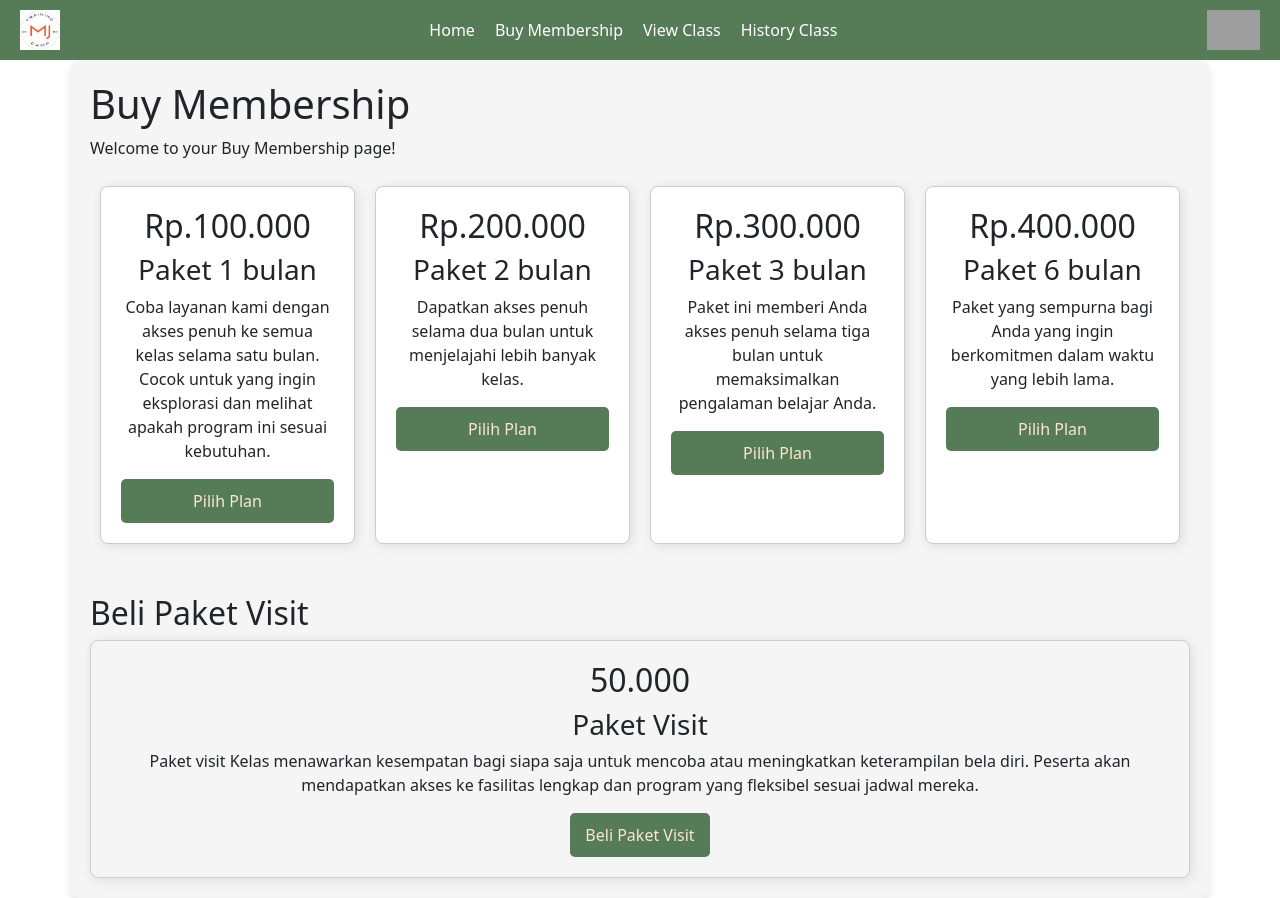
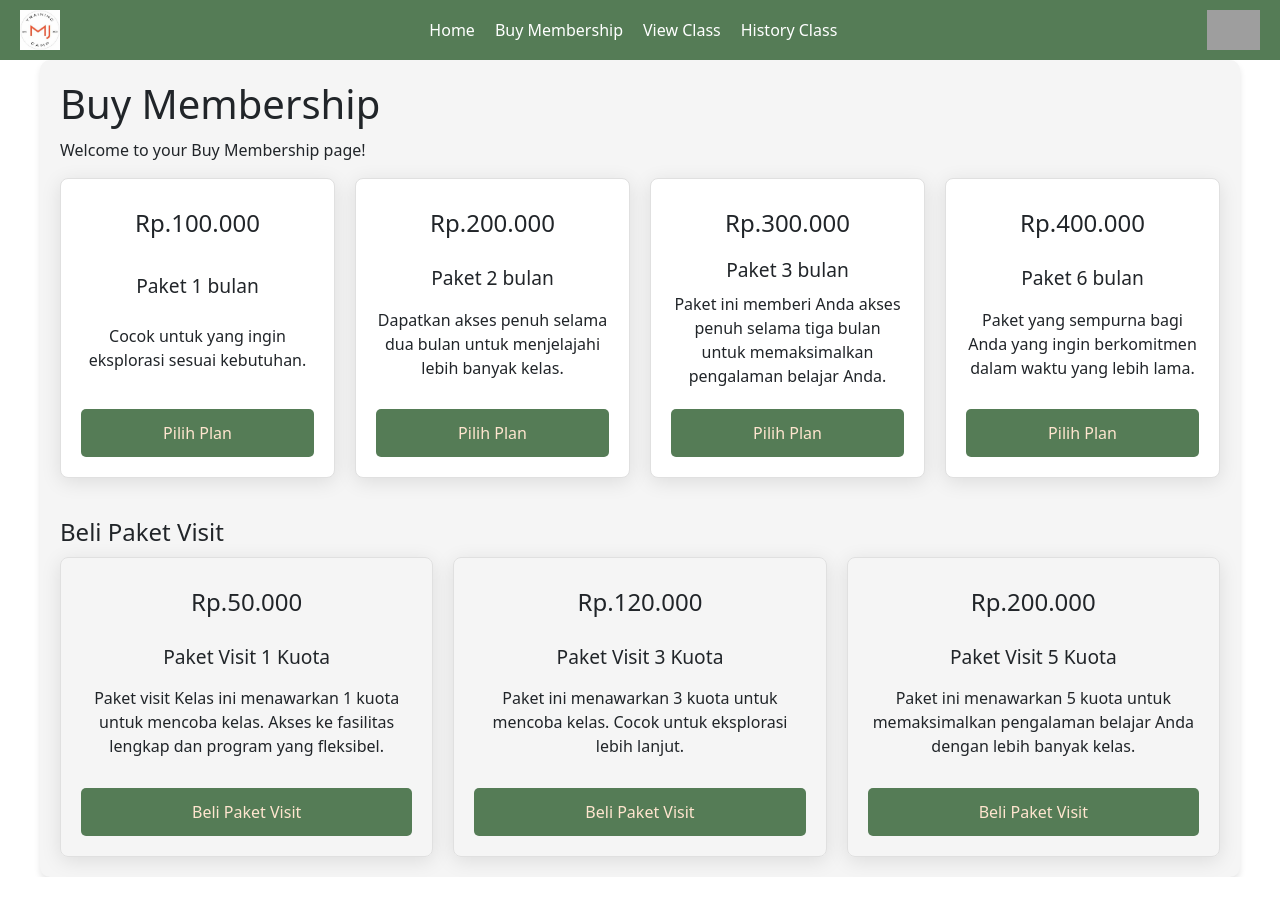
Before and after one commit to danielwidhiarto/MJTrainingCamp, a Vue app in the folder frontend/: page /buy-membership in a window 1280 px wide. After the commit the page ends 877 px from the top, so only its background shows below. Built offline with nearby package versions, Linux system fonts and the light colour scheme; sample sign-in values are in the browser's storage; grey boxes are pictures that could not be loaded.

Commit message:
buy membership page improved frontend

```diff
--- a/frontend/src/components/Member/BuyMembership.vue
+++ b/frontend/src/components/Member/BuyMembership.vue
@@ -7,44 +7,10 @@
 
       <!-- Membership Plans Section -->
       <div class="card-container">
-        <div class="card">
-          <h2>Rp.100.000</h2>
-          <h3>Paket 1 bulan</h3>
-          <p>
-            Coba layanan kami dengan akses penuh ke semua kelas selama satu
-            bulan. Cocok untuk yang ingin eksplorasi dan melihat apakah program
-            ini sesuai kebutuhan.
-          </p>
-          <button class="select-plan-button">Pilih Plan</button>
-        </div>
-
-        <div class="card">
-          <h2>Rp.200.000</h2>
-          <h3>Paket 2 bulan</h3>
-          <p>
-            Dapatkan akses penuh selama dua bulan untuk menjelajahi lebih banyak
-            kelas.
-          </p>
-          <button class="select-plan-button">Pilih Plan</button>
-        </div>
-
-        <div class="card">
-          <h2>Rp.300.000</h2>
-          <h3>Paket 3 bulan</h3>
-          <p>
-            Paket ini memberi Anda akses penuh selama tiga bulan untuk
-            memaksimalkan pengalaman belajar Anda.
-          </p>
-          <button class="select-plan-button">Pilih Plan</button>
-        </div>
-
-        <div class="card">
-          <h2>Rp.400.000</h2>
-          <h3>Paket 6 bulan</h3>
-          <p>
-            Paket yang sempurna bagi Anda yang ingin berkomitmen dalam waktu
-            yang lebih lama.
-          </p>
+        <div class="card" v-for="(plan, index) in membershipPlans" :key="index">
+          <h2>{{ plan.price }}</h2>
+          <h3>{{ plan.title }}</h3>
+          <p>{{ plan.description }}</p>
           <button class="select-plan-button">Pilih Plan</button>
         </div>
       </div>
@@ -52,16 +18,17 @@
       <!-- Visit Package Section -->
       <div class="visit-package">
         <h2>Beli Paket Visit</h2>
-        <div class="visit-card">
-          <h2>50.000</h2>
-          <h3>Paket Visit</h3>
-          <p>
-            Paket visit Kelas menawarkan kesempatan bagi siapa saja untuk
-            mencoba atau meningkatkan keterampilan bela diri. Peserta akan
-            mendapatkan akses ke fasilitas lengkap dan program yang fleksibel
-            sesuai jadwal mereka.
-          </p>
-          <button class="select-visit-button">Beli Paket Visit</button>
+        <div class="card-container">
+          <div
+            class="visit-card"
+            v-for="(visit, index) in visitPackages"
+            :key="index"
+          >
+            <h2>{{ visit.price }}</h2>
+            <h3>{{ visit.title }}</h3>
+            <p>{{ visit.description }}</p>
+            <button class="select-visit-button">Beli Paket Visit</button>
+          </div>
         </div>
       </div>
     </div>
@@ -76,28 +43,121 @@ export default {
   components: {
     Navbar,
   },
+  data() {
+    return {
+      membershipPlans: [
+        {
+          price: 'Rp.100.000',
+          title: 'Paket 1 bulan',
+          description: '  Cocok untuk yang ingin eksplorasi sesuai kebutuhan.',
+        },
+        {
+          price: 'Rp.200.000',
+          title: 'Paket 2 bulan',
+          description:
+            'Dapatkan akses penuh selama dua bulan untuk menjelajahi lebih banyak kelas.',
+        },
+        {
+          price: 'Rp.300.000',
+          title: 'Paket 3 bulan',
+          description:
+            'Paket ini memberi Anda akses penuh selama tiga bulan untuk memaksimalkan pengalaman belajar Anda.',
+        },
+        {
+          price: 'Rp.400.000',
+          title: 'Paket 6 bulan',
+          description:
+            'Paket yang sempurna bagi Anda yang ingin berkomitmen dalam waktu yang lebih lama.',
+        },
+      ],
+      visitPackages: [
+        {
+          price: 'Rp.50.000',
+          title: 'Paket Visit 1 Kuota',
+          description:
+            'Paket visit Kelas ini menawarkan 1 kuota untuk mencoba kelas. Akses ke fasilitas lengkap dan program yang fleksibel.',
+        },
+        {
+          price: 'Rp.120.000',
+          title: 'Paket Visit 3 Kuota',
+          description:
+            'Paket ini menawarkan 3 kuota untuk mencoba kelas. Cocok untuk eksplorasi lebih lanjut.',
+        },
+        {
+          price: 'Rp.200.000',
+          title: 'Paket Visit 5 Kuota',
+          description:
+            'Paket ini menawarkan 5 kuota untuk memaksimalkan pengalaman belajar Anda dengan lebih banyak kelas.',
+        },
+      ],
+    }
+  },
 }
 </script>
 
 <style>
 .container {
   padding: 20px;
+  max-width: 1200px; /* Max width for larger screens */
+  margin: auto; /* Center the container */
+}
+
+h1 {
+  font-size: 2.5em;
+  margin-bottom: 10px;
+}
+
+h2 {
+  font-size: 1.5em;
+  margin: 10px 0;
+}
+
+h3 {
+  font-size: 1.2em;
+  margin: 5px 0;
 }
 
 .card-container {
   display: flex;
   justify-content: space-between;
   flex-wrap: wrap; /* Allow cards to wrap in case of small screens */
+  gap: 20px; /* Add space between cards */
 }
 
 .card {
-  border: 1px solid #ccc;
+  border: 1px solid #e0e0e0;
   border-radius: 8px;
   padding: 20px;
-  margin: 10px;
   flex: 1 1 calc(25% - 20px); /* 4 cards in a row with space */
-  box-shadow: 2px 2px 12px rgba(0, 0, 0, 0.1);
+  box-shadow: 0 4px 20px rgba(0, 0, 0, 0.1);
+  height: 300px; /* Fixed height for all cards */
+  display: flex;
+  flex-direction: column; /* Align content vertically */
+  justify-content: space-between; /* Space out items */
+  text-align: center; /* Center text */
+  transition: transform 0.3s; /* Smooth hover effect */
+}
+
+.card:hover {
+  transform: translateY(-5px); /* Lift effect on hover */
+}
+
+.visit-card {
+  border: 1px solid #e0e0e0;
+  border-radius: 8px;
+  padding: 20px;
   text-align: center;
+  box-shadow: 0 4px 20px rgba(0, 0, 0, 0.1);
+  height: 300px; /* Fixed height for visit cards */
+  display: flex;
+  flex-direction: column; /* Align content vertically */
+  justify-content: space-between; /* Space out items */
+  flex: 1 1 calc(33% - 20px); /* 3 cards in a row with space */
+  transition: transform 0.3s; /* Smooth hover effect */
+}
+
+.visit-card:hover {
+  transform: translateY(-5px); /* Lift effect on hover */
 }
 
 .select-plan-button,
@@ -106,20 +166,43 @@ export default {
   color: #ffe5cf; /* Your text color */
   border: none;
   border-radius: 5px;
-  padding: 10px 15px;
+  padding: 12px 20px;
   cursor: pointer;
   font-size: 16px;
+  transition: background-color 0.3s; /* Smooth color change */
+}
+
+.select-plan-button:hover,
+.select-visit-button:hover {
+  background-color: #4a6b4b; /* Darker shade on hover */
 }
 
 .visit-package {
   margin-top: 40px;
 }
 
-.visit-card {
-  border: 1px solid #ccc;
-  border-radius: 8px;
-  padding: 20px;
-  text-align: center;
-  box-shadow: 2px 2px 12px rgba(0, 0, 0, 0.1);
+/* Responsive Styles */
+@media (max-width: 768px) {
+  .card {
+    flex: 1 1 calc(50% - 20px); /* 2 cards in a row on small screens */
+  }
+
+  .visit-card {
+    flex: 1 1 calc(50% - 20px); /* 2 visit cards in a row */
+  }
+}
+
+@media (max-width: 480px) {
+  .card {
+    flex: 1 1 100%; /* 1 card in a row on extra small screens */
+  }
+
+  .visit-card {
+    flex: 1 1 100%; /* 1 visit card in a row */
+  }
+
+  h1 {
+    font-size: 2em; /* Adjust h1 size for smaller screens */
+  }
 }
 </style>
```
